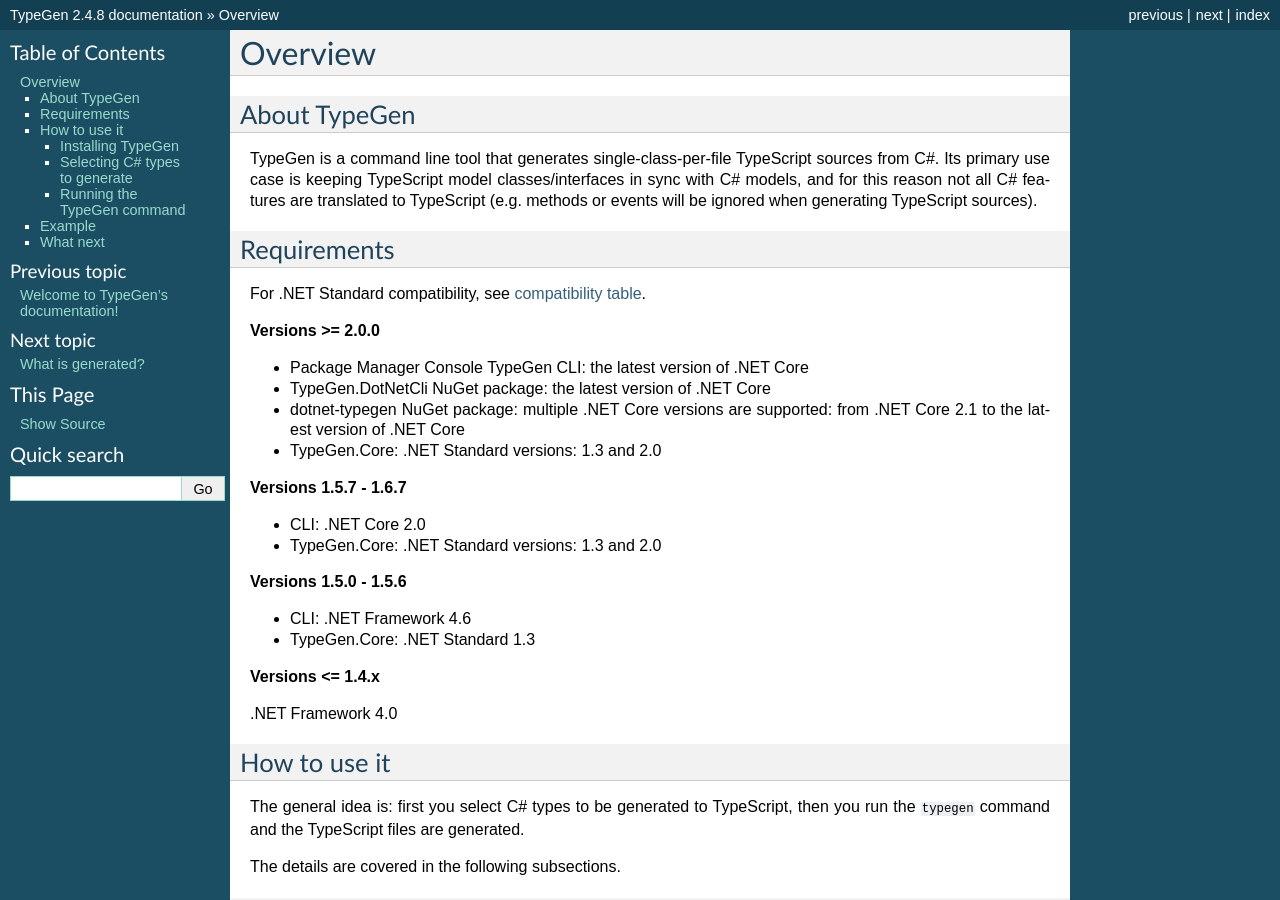
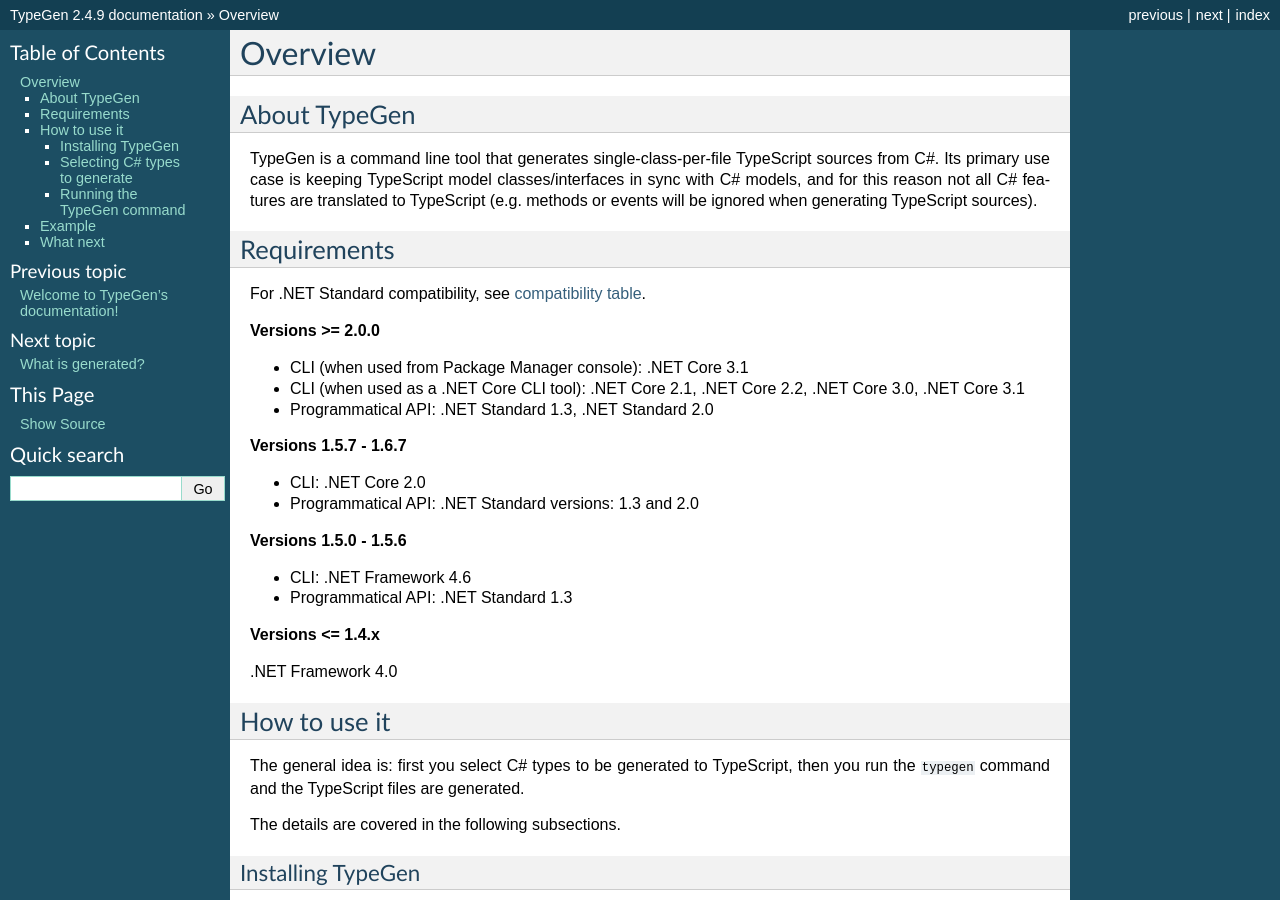
Before and after one commit to jburzynski/TypeGenDocs, a Sphinx documentation site: the page built from source/overview.rst, in a window 1280 px wide and 900 px high. Built offline with Sphinx 7.4.7, drawn with Linux system fonts in a browser that asks for light colours; some of the changed text lies outside the part shown.

```diff
--- a/source/conf.py
+++ b/source/conf.py
@@ -57,7 +57,7 @@ author = u'Jacek Burzynski'
 # built documents.
 #
 # The short X.Y version.
-version = u'2.4.8'
+version = u'2.4.9'
 # The full version, including alpha/beta/rc tags.
 release = version
 
--- a/source/overview.rst
+++ b/source/overview.rst
@@ -14,20 +14,19 @@ For .NET Standard compatibility, see `compatibility table <https://docs.microsof
 
 **Versions >= 2.0.0**
 
-* Package Manager Console TypeGen CLI: the latest version of .NET Core
-* TypeGen.DotNetCli NuGet package: the latest version of .NET Core
-* dotnet-typegen NuGet package: multiple .NET Core versions are supported: from .NET Core 2.1 to the latest version of .NET Core
-* TypeGen.Core: .NET Standard versions: 1.3 and 2.0
+* CLI (when used from Package Manager console): .NET Core 3.1
+* CLI (when used as a .NET Core CLI tool): .NET Core 2.1, .NET Core 2.2, .NET Core 3.0, .NET Core 3.1
+* Programmatical API: .NET Standard 1.3, .NET Standard 2.0
 
 **Versions 1.5.7 - 1.6.7**
 
 * CLI: .NET Core 2.0
-* TypeGen.Core: .NET Standard versions: 1.3 and 2.0
+* Programmatical API: .NET Standard versions: 1.3 and 2.0
 
 **Versions 1.5.0 - 1.5.6**
 
 * CLI: .NET Framework 4.6
-* TypeGen.Core: .NET Standard 1.3
+* Programmatical API: .NET Standard 1.3
 
 **Versions <= 1.4.x**
 
```
